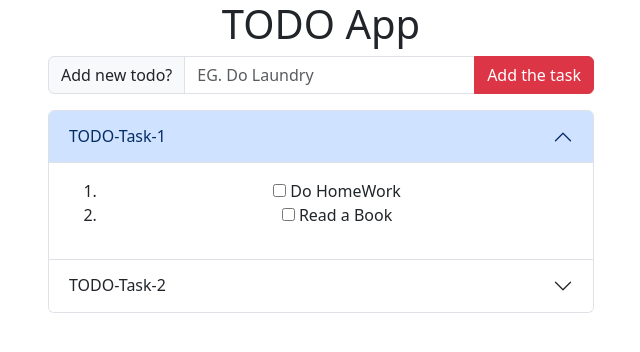
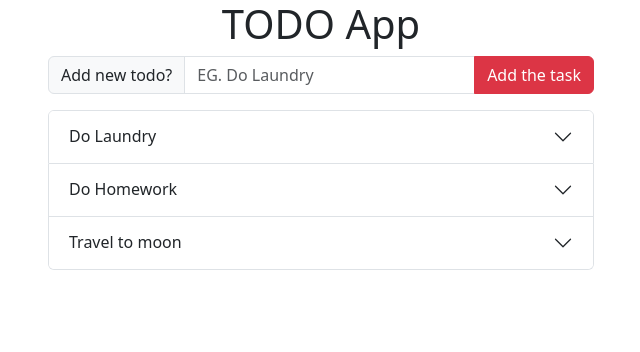
Before and after one commit to ASIMNEUPANE/TODO-Application, a React (Create React App) app in the folder client/: page / in a window 1280 px wide. Shown: the top 352 px of the page, without its empty margins (319-959 px from the left). Built offline with nearby package versions, Linux system fonts and the light colour scheme.

Commit message:
create fake get req data and output a result

```diff
--- a/client/src/Components/Accordian.js
+++ b/client/src/Components/Accordian.js
@@ -1,32 +1,25 @@
-import Accordion from 'react-bootstrap/Accordion';
+import Accordion from "react-bootstrap/Accordion";
 
-function Accordians() {
+function TaskAccordian({ tasks }) {
   return (
-
     <Accordion defaultActiveKey="0">
-      <Accordion.Item eventKey="0">
-        <Accordion.Header>TODO-Task-1</Accordion.Header>
-        <Accordion.Body>
-         <ol>
-         <li><input type="checkbox" />    Do HomeWork</li>
-         <li><input type="checkbox" />    Read a Book</li>
-         </ol>
-        </Accordion.Body>
-      </Accordion.Item>
-      <Accordion.Item eventKey="1">
-        <Accordion.Header>TODO-Task-2</Accordion.Header>
-        <Accordion.Body>
-        <ol>
-        <li><input type="checkbox" />    Play a guiter</li>
-        <li><input type="checkbox" />    Practice Football</li>
-
-         </ol>
-        </Accordion.Body>
-      </Accordion.Item>
+      {tasks &&
+        tasks.length > 0 &&
+        tasks.map((task,i) => {
+          return(
+          <Accordion.Item key={task._id} eventKey="i">
+            <Accordion.Header>{task?.title}</Accordion.Header>
+            <Accordion.Body>{task?.status}</Accordion.Body>
+          </Accordion.Item>
+          )
+      })}
     </Accordion>
-
-
-  )
+  );
 }
 
-export default Accordians
+export default TaskAccordian;
+
+// <ol>
+// <li><input type="checkbox" />    Do HomeWork</li>
+// <li><input type="checkbox" />    Read a Book</li>
+// </ol>
--- a/client/src/Components/AddInputGroup.js
+++ b/client/src/Components/AddInputGroup.js
@@ -3,6 +3,7 @@ import { Button,Form, InputGroup} from 'react-bootstrap'
 
 function AddInputGroup({button,buttonVariant,label,placeholder}) {
   return (
+
     <>
        <InputGroup className="mb-3">
         <InputGroup.Text>{label || "Lable"}</InputGroup.Text>
--- a/client/src/Pages/Todo.js
+++ b/client/src/Pages/Todo.js
@@ -4,7 +4,16 @@ import AddInputGroup from "../Components/AddInputGroup";
 import Accordians from "../Components/Accordian";
 
 function Todo() {
-  return (
+
+//get/api/v1/todos
+
+const dblist = [
+  {_id:"1", title:"Do Laundry", status:"pending", subtasks:[]},
+  {_id:"2", title:"Do Homework", status:"pending", subtasks:[]},
+  {_id:"3", title:"Travel to moon", status:"pending", subtasks:[]}
+];
+
+return (
     <>
       <Title title={"TODO App"} />
       <AddInputGroup
@@ -13,7 +22,7 @@ function Todo() {
         button="Add the task"
         buttonVariant="danger"
       />
-      <Accordians/>
+      <Accordians tasks={dblist}/>
     </>
   );
 }
```
Also changed, not shown: client/src/Components/MsgAlert.js (added).
